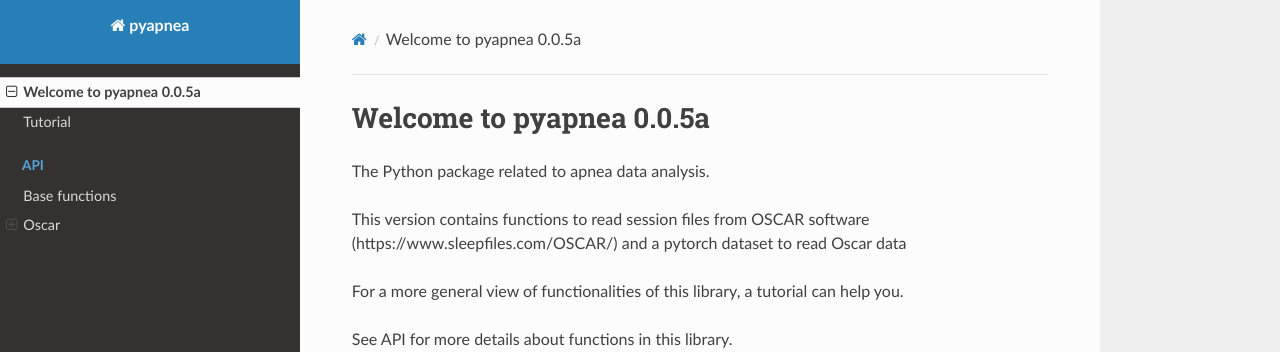
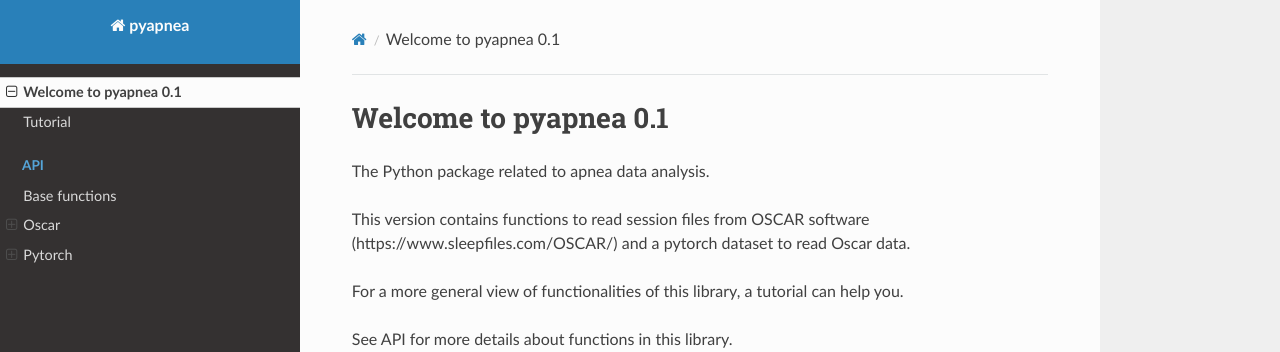
Before and after one commit to iid-ulaval/pyapnea, an MkDocs documentation site: the page built from docs/index.md, in a window 1280 px wide. Shown: the top 352 px of the page. Built offline with MkDocs 1.6.1, drawn with Linux system fonts in a browser that asks for light colours; nearby versions of some CDN libraries.

```diff
--- a/README.md
+++ b/README.md
@@ -1,7 +1,7 @@
-# PyApnea v0.0.5a
+# PyApnea v0.1
 
-Python package related to apnea data analysis.
+The Python package related to apnea data analysis.
 
-This version contains functions to read session files from OSCAR software (https://www.sleepfiles.com/OSCAR/)
+This version contains functions to read session files from OSCAR software (https://www.sleepfiles.com/OSCAR/) and a pytorch dataset to read Oscar data.
 
-Documentation can be found on [ReadTheDocs](https://pyapnea.readthedocs.io/en/latest/)
+tutorial and API documentation can be found on [ReadTheDocs](https://pyapnea.readthedocs.io/en/latest/)
--- a/docs/index.md
+++ b/docs/index.md
@@ -1,8 +1,8 @@
-# Welcome to pyapnea 0.0.5a
+# Welcome to pyapnea 0.1
 
 The Python package related to apnea data analysis.
 
-This version contains functions to read session files from OSCAR software (https://www.sleepfiles.com/OSCAR/) and a pytorch dataset to read Oscar data
+This version contains functions to read session files from OSCAR software (https://www.sleepfiles.com/OSCAR/) and a pytorch dataset to read Oscar data.
 
 For a more general view of functionalities of this library, a tutorial can help you.
 
--- a/pyproject.toml
+++ b/pyproject.toml
@@ -1,10 +1,10 @@
 [build-system]
-requires = ["setuptools>=67.0", "pandas>=2.0.0", "torch"]
+requires = ["setuptools>=67.0", "pandas>=2.2.0", "torch"]
 build-backend = "setuptools.build_meta"
 
 [project]
 name = "pyapnea"
-version = "0.0.5a"
+version = "0.1"
 authors = [
   { name="Julien Laumonier", email="julien.laumonier@iid.ulaval.ca" },
 ]
--- a/requirements.txt
+++ b/requirements.txt
@@ -1,2 +1,2 @@
-pandas>=2.0.0
+pandas>=2.2.0
 torch
```
Also changed, not shown: CHANGELOG.md (+5 -0 lines), ROADMAP.md (+1 -0 lines), docs/api/pytorch/RawOscarDataset.md (added, +1 -0 lines), docs/tutorial.md (+13 -8 lines), 1 other file.
